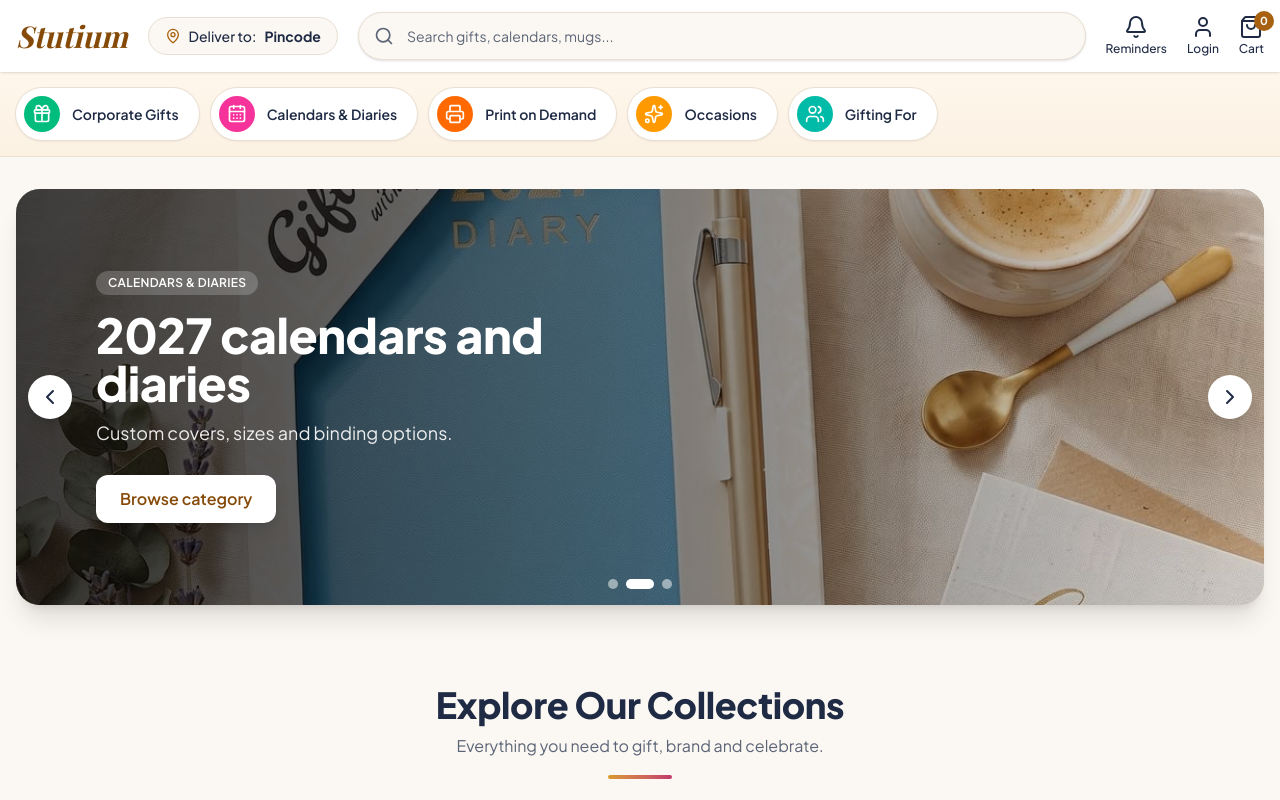
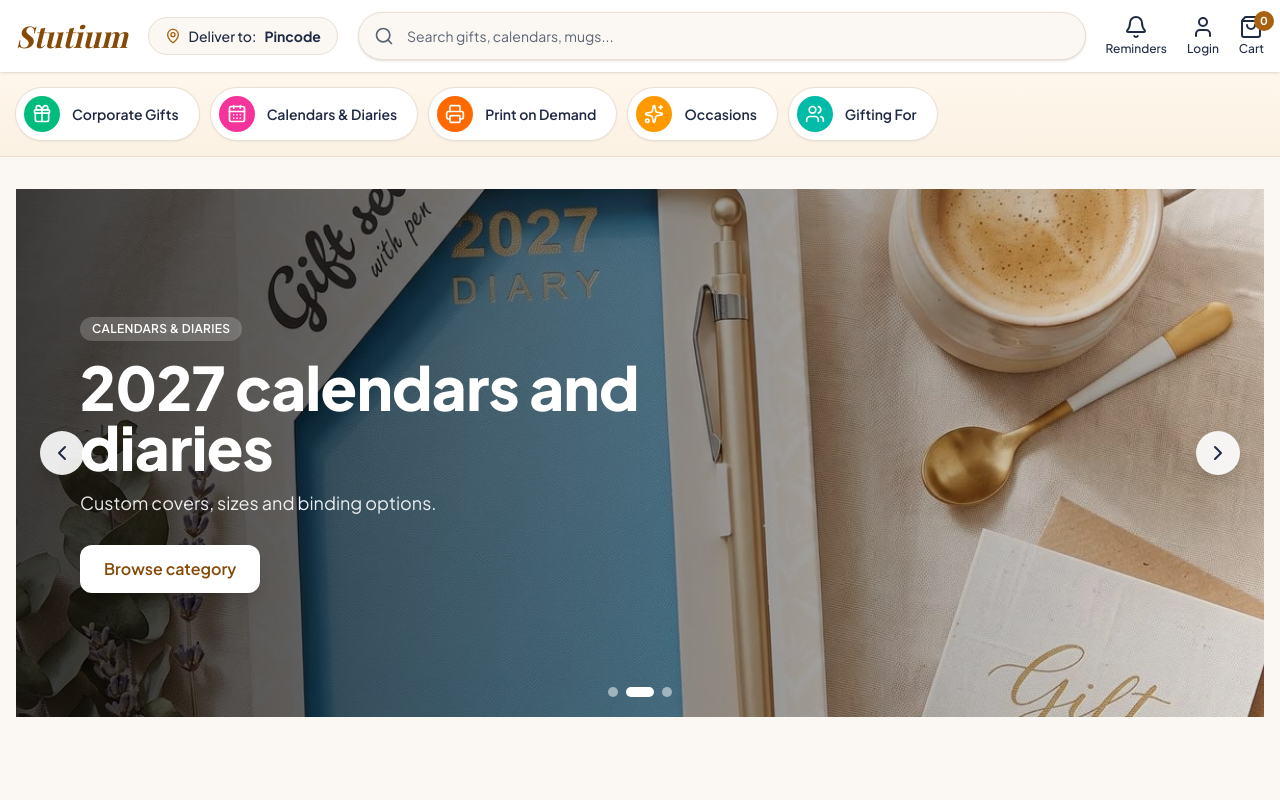
Before and after one commit to komalbaviskar529-creator/stutium-frontend, a Next.js app: page / in a window 1280 px wide. Shown: the top 800 px of the page. Built offline with nearby package versions, Linux system fonts and the light colour scheme; a web font is replaced by a local one.

Commit message:
style: full-width home banner

```diff
--- a/components/BannerCarousel.tsx
+++ b/components/BannerCarousel.tsx
@@ -41,23 +41,30 @@ const slides = [
 
 export function BannerCarousel() {
   const [index, setIndex] = useState(0);
+  const [paused, setPaused] = useState(false);
 
   useEffect(() => {
+    if (paused || window.matchMedia("(prefers-reduced-motion: reduce)").matches) return;
     const timer = setInterval(() => setIndex((n) => (n + 1) % slides.length), 5000);
     return () => clearInterval(timer);
-  }, []);
+  }, [paused]);
 
   const go = (n: number) => setIndex((n + slides.length) % slides.length);
   const slide = slides[index];
   const arrow =
-    "absolute top-1/2 z-20 flex size-11 -translate-y-1/2 items-center justify-center rounded-full bg-white text-ink shadow-lg hover:bg-brand-50 focus-visible:outline-2 focus-visible:outline-white";
+    "absolute top-1/2 z-20 flex size-11 -translate-y-1/2 items-center justify-center rounded-full bg-white/90 text-ink shadow-lg hover:bg-white focus-visible:outline-2 focus-visible:outline-white";
 
   return (
     <section
       aria-roledescription="carousel"
       aria-label="Featured offers"
-      className={cn("relative min-h-[22rem] overflow-hidden rounded-3xl bg-linear-to-br shadow-xl md:min-h-[26rem]", slide.bg)}
+      onMouseEnter={() => setPaused(true)}
+      onMouseLeave={() => setPaused(false)}
+      onFocus={() => setPaused(true)}
+      onBlur={() => setPaused(false)}
+      className={cn("relative w-full overflow-hidden bg-linear-to-br", slide.bg)}
     >
+      <div className="relative h-[22rem] sm:h-[27rem] lg:h-[33rem]">
         {slides.map((s, i) => (
           <Image
             key={s.image}
@@ -65,22 +72,25 @@ export function BannerCarousel() {
             alt={s.alt}
             fill
             priority={i === 0}
-          sizes="(min-width: 1280px) 1216px, 100vw"
+            sizes="100vw"
             aria-hidden={i !== index}
             className={cn("object-cover transition-opacity duration-700", i === index ? "opacity-100" : "opacity-0")}
           />
         ))}
 
-      <div className="absolute inset-0 z-10 bg-linear-to-r from-black/75 via-black/50 to-black/10" />
+        <div className="absolute inset-0 z-10 bg-linear-to-r from-black/75 via-black/45 to-black/5" />
 
         <div
           key={index}
-        className="animate-fade-up relative z-10 flex min-h-[22rem] max-w-2xl flex-col items-start justify-center px-8 py-14 sm:px-20 md:min-h-[26rem]"
+          className="animate-fade-up relative z-10 mx-auto flex h-full max-w-7xl flex-col items-start justify-center px-6 sm:px-16"
         >
+          <div className="max-w-xl">
             <span className="inline-flex rounded-full bg-white/20 px-3 py-1 text-xs font-semibold uppercase tracking-wide text-white backdrop-blur">
               {slide.tag}
             </span>
-        <h2 className="mt-4 text-4xl font-extrabold tracking-tight text-white md:text-5xl">{slide.title}</h2>
+            <h2 className="mt-4 text-4xl font-extrabold tracking-tight text-white md:text-5xl lg:text-6xl">
+              {slide.title}
+            </h2>
             <p className="mt-3 text-lg text-white/90">{slide.text}</p>
             <Link
               href={slide.href}
@@ -89,15 +99,16 @@ export function BannerCarousel() {
               {slide.cta}
             </Link>
           </div>
+        </div>
 
-      <button type="button" aria-label="Previous slide" onClick={() => go(index - 1)} className={cn(arrow, "left-3")}>
+        <button type="button" aria-label="Previous slide" onClick={() => go(index - 1)} className={cn(arrow, "left-3 sm:left-6")}>
           <ChevronLeft className="size-6" aria-hidden />
         </button>
-      <button type="button" aria-label="Next slide" onClick={() => go(index + 1)} className={cn(arrow, "right-3")}>
+        <button type="button" aria-label="Next slide" onClick={() => go(index + 1)} className={cn(arrow, "right-3 sm:right-6")}>
           <ChevronRight className="size-6" aria-hidden />
         </button>
 
-      <div className="absolute bottom-4 left-1/2 z-20 flex -translate-x-1/2 items-center gap-2">
+        <div className="absolute bottom-5 left-1/2 z-20 flex -translate-x-1/2 items-center gap-2">
           {slides.map((s, i) => (
             <button
               key={s.title}
@@ -109,6 +120,7 @@ export function BannerCarousel() {
             />
           ))}
         </div>
+      </div>
     </section>
   );
 }
```
Lines whose indentation alone changed are shown as unchanged.
